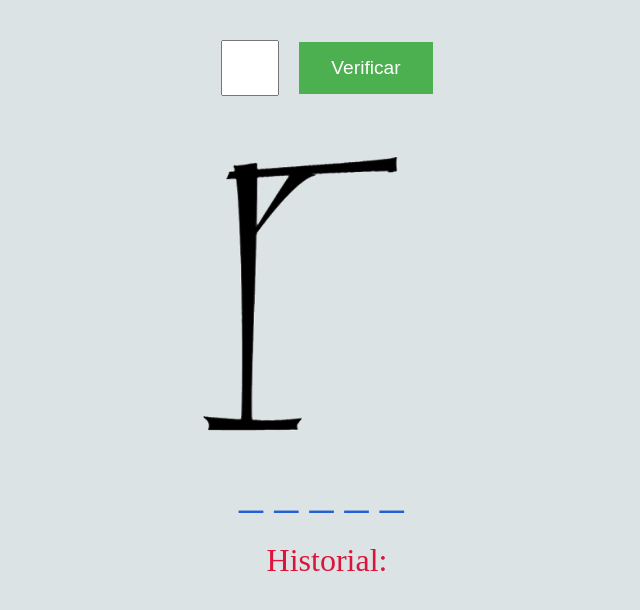
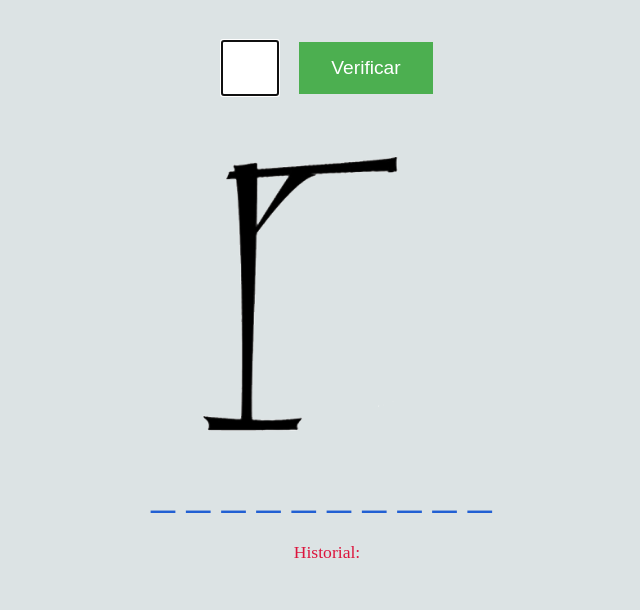
Before and after one commit to mateoymichis/ahorcado, a plain HTML site: page index.html in a window 1280 px wide. Shown: the whole page, without its empty margins (313-953 px from the left). Drawn offline with Linux system fonts and the light colour scheme.

Commit message:
correciones esteticas

```diff
--- a/app.js
+++ b/app.js
@@ -1,4 +1,4 @@
-let palabrasPosibles = ["ahorcado", "pizza", "camaron", "carniceria", "clasificacion", "ambiguedad", "transito", "caramelera", "anestesia", "programacion"];
+let palabrasPosibles = ["ahorcado", "pizza", "camaron", "carniceria", "clasificacion", "ambiguedad", "transito", "caramelera", "anestesia", "programacion", "calefactor", "alicate", "pasteleria", "magnifico", "establecimiento", "infusion", "influencia", "marisco", "vertebrado", "acuatico", "heladera", "cartilago", "esperanza", "infierno", "television", "lenguaje", "imposible", "hortaliza", "sudoku", "esfuerzo", "autopista", "fotografia", "resplandor", "cartera", "montaña", "pelicula", "martillo", "bosquejo", "iguana", "competencia", "lasagna", "helado", "conducir", "electrico", "hospital", "zurdo"];
 
 let palabra = "";
 
@@ -23,6 +23,7 @@ btnEnviar.addEventListener("click", (event)=> {
     ahorcado.setAttribute("src", imagen(intentosDisponibles));
     letra.value = "";
     verificar();
+    letra.focus();
 });
 
 btnReiniciar.addEventListener("click", comenzarJuego);
@@ -38,6 +39,7 @@ function comenzarJuego() {
     mensaje.innerHTML = "";
     historial.innerHTML = "";
     ahorcado.setAttribute("src", imagen(intentosDisponibles));
+    letra.focus();
 }
 
 function intentar(letra) {
--- a/index.html
+++ b/index.html
@@ -9,14 +9,14 @@
 </head>
 <body>
     <form id="form">
-        <input type="text" max="1" id="letra" class="input" required>
+        <input type="text" max="1" id="letra" class="input" required autocomplete="off">
         <button id="enviar" class="button">Verificar</button>
     </form>
     <div id="mensaje" class="text"></div>
     <div><button class="button" id="reiniciar">Volver a jugar</button></div>
     <img id="ahorcado" src="img/ahorcado_6.png"></img>
     <div id="palabra"></div>
-    <span class="text">Historial:</span><span id="historial"> </span>
+    <span class="text text-min">Historial:</span><span id="historial"> </span>
     <script src="app.js"></script>
 </body>
 </html>
--- a/style.css
+++ b/style.css
@@ -29,6 +29,10 @@ body {
     color: crimson;
     margin-bottom: 1rem;
     margin-top: 1rem;
+}
+
+.text-min {
+    font-size: 1.1rem;
 }
 
 .button {
@@ -71,4 +75,9 @@ body {
     .text {
         font-size: 1.3rem;
     }
+
+    .text-min {
+        font-size: 0.8rem;
+    }
+
 }
```
